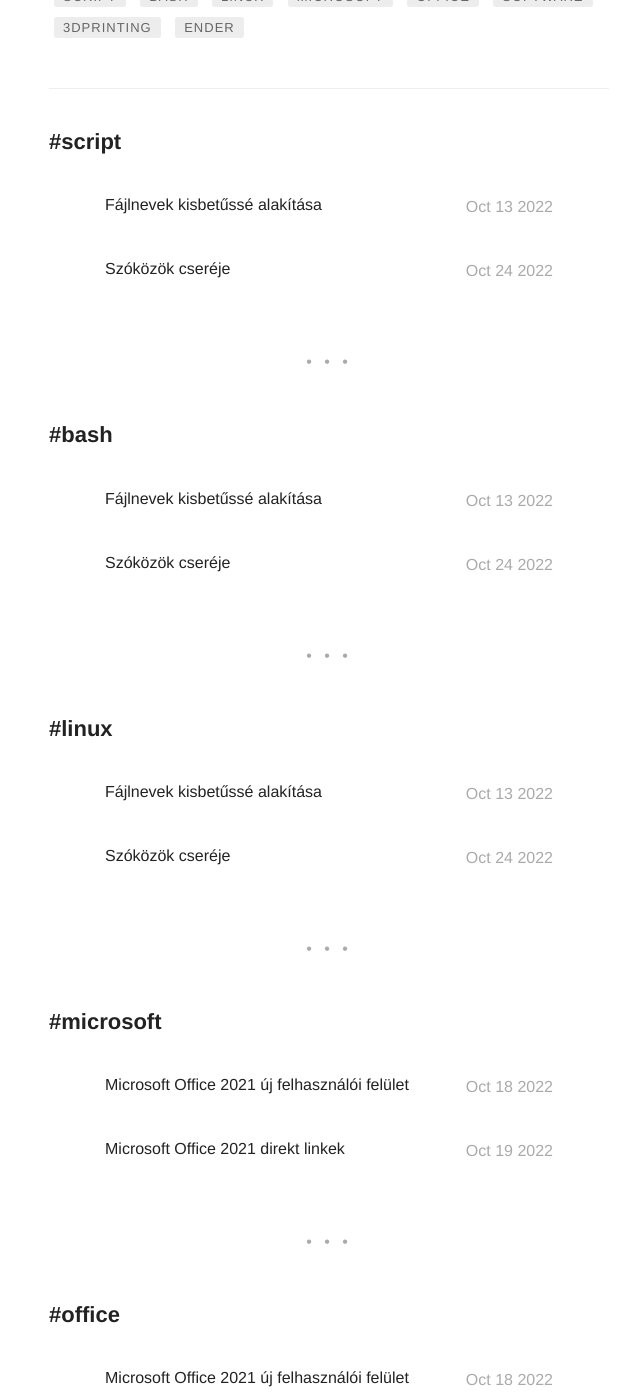
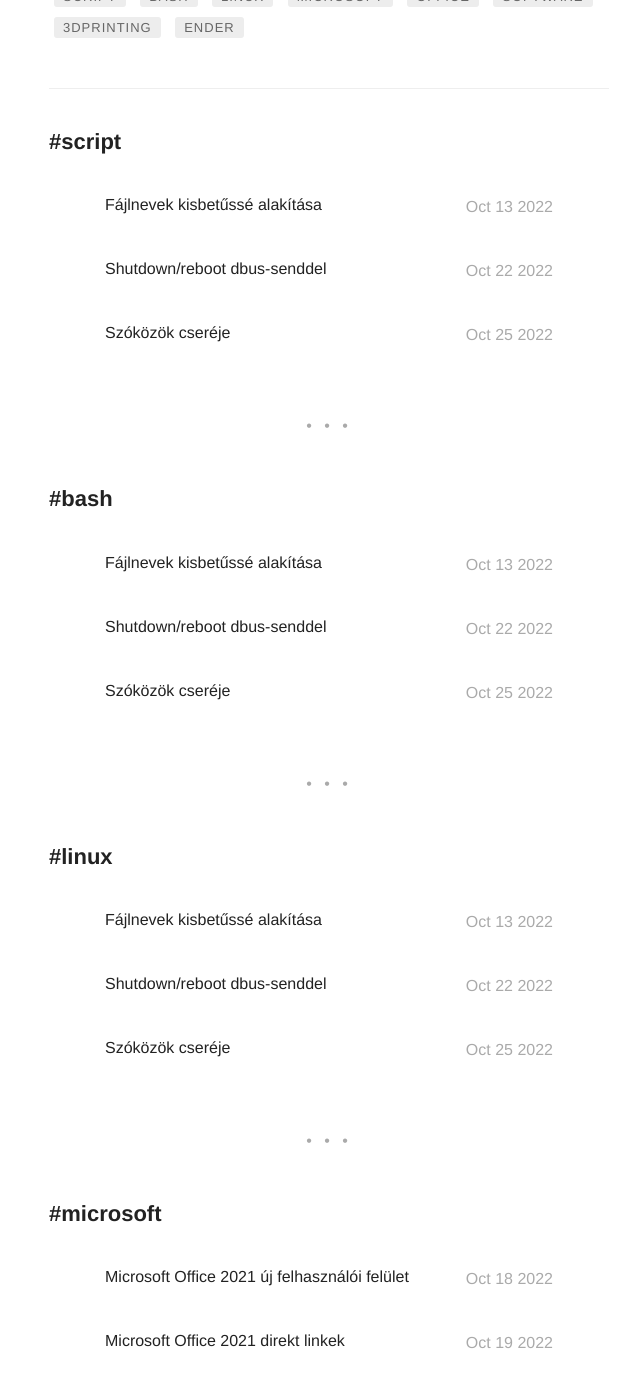
Before and after one commit to nagyfrantisek/nagyfrantisek.github.io, a Jekyll site: the page built from tags.html, in a window 1280 px wide and 1400 px high, scrolled down 605 px. Shown: the whole window, without its empty margins (311-951 px from the left). Built offline with Jekyll 4.4.1, drawn with Linux system fonts in a browser that asks for light colours; nearby versions of some CDN libraries; some of the changed lines change nothing that is shown.

Commit message:
new post

````diff
--- /dev/null
+++ b/_posts/2022-10-22-shutdown-reboot-dbus-senddel.md
@@ -0,0 +1,31 @@
+---
+title: "Shutdown/reboot dbus-senddel"
+layout: post
+date: 2022-10-22 17:32
+image: /assets/images/markdown.jpg
+headerImage: false
+tag:
+- bash
+- script
+- linux
+category: blog
+author: nagy
+description: Shutdown/reboot dbus-senddel
+---
+
+## Bash script:
+
+```
+#!/bin/sh
+#shutdown script
+xmessage "Are you sure you want to shut down your computer?" -center -title "Take action" -default "Cancel" -buttons "Cancel":1,"Reboot":2,"Shutdown":3
+
+case $? in
+    1)
+        echo "Exit";;
+    2)
+        dbus-send --system --print-reply --dest="org.freedesktop.ConsoleKit" /org/freedesktop/ConsoleKit/Manager org.freedesktop.ConsoleKit.Manager.Restart;;
+    3)
+        dbus-send --system --print-reply --dest="org.freedesktop.ConsoleKit" /org/freedesktop/ConsoleKit/Manager org.freedesktop.ConsoleKit.Manager.Stop;;
+esac
+```
--- a/_posts/2022-10-25-szokozok-csereje.md
+++ b/_posts/2022-10-25-szokozok-csereje.md
@@ -1,7 +1,7 @@
 ---
 title: "Szóközök cseréje"
 layout: post
-date: 2022-10-24 20:25
+date: 2022-10-25 20:25
 image: /assets/images/markdown.jpg
 headerImage: false
 tag:
````
